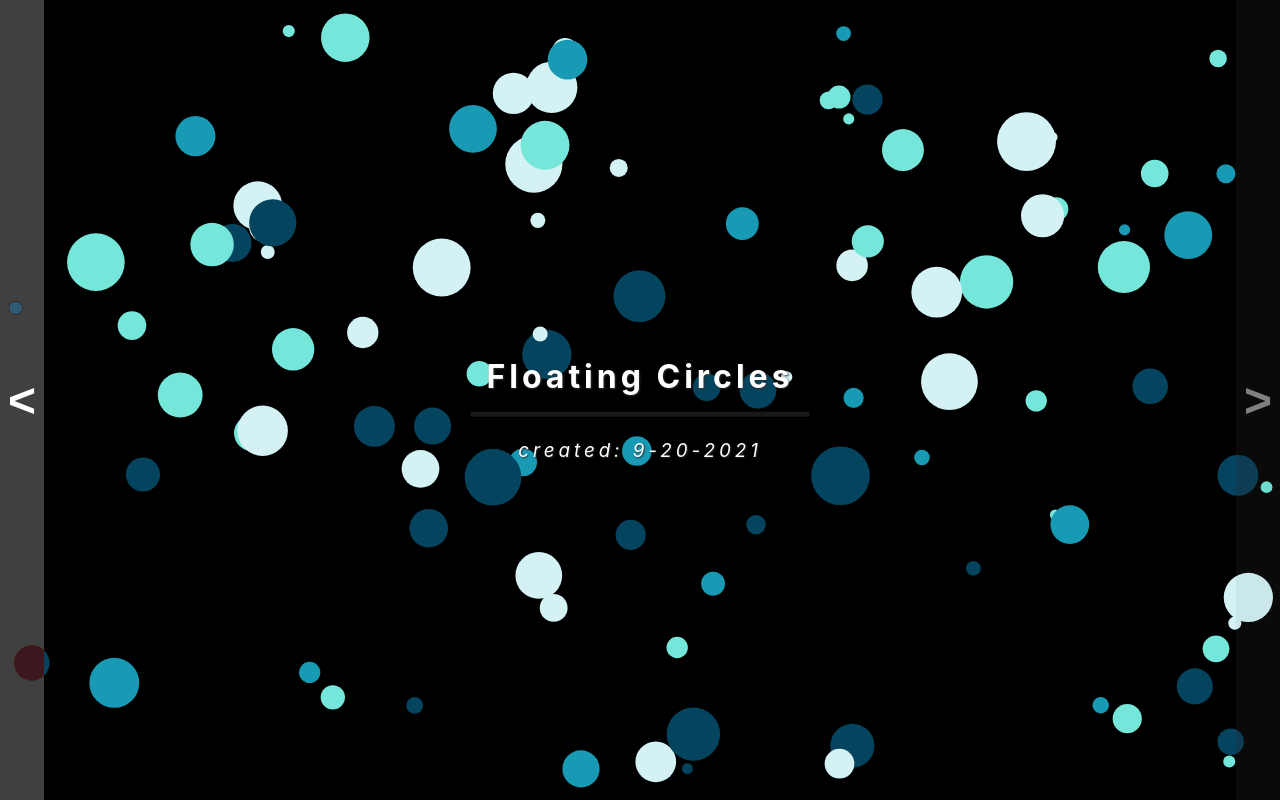
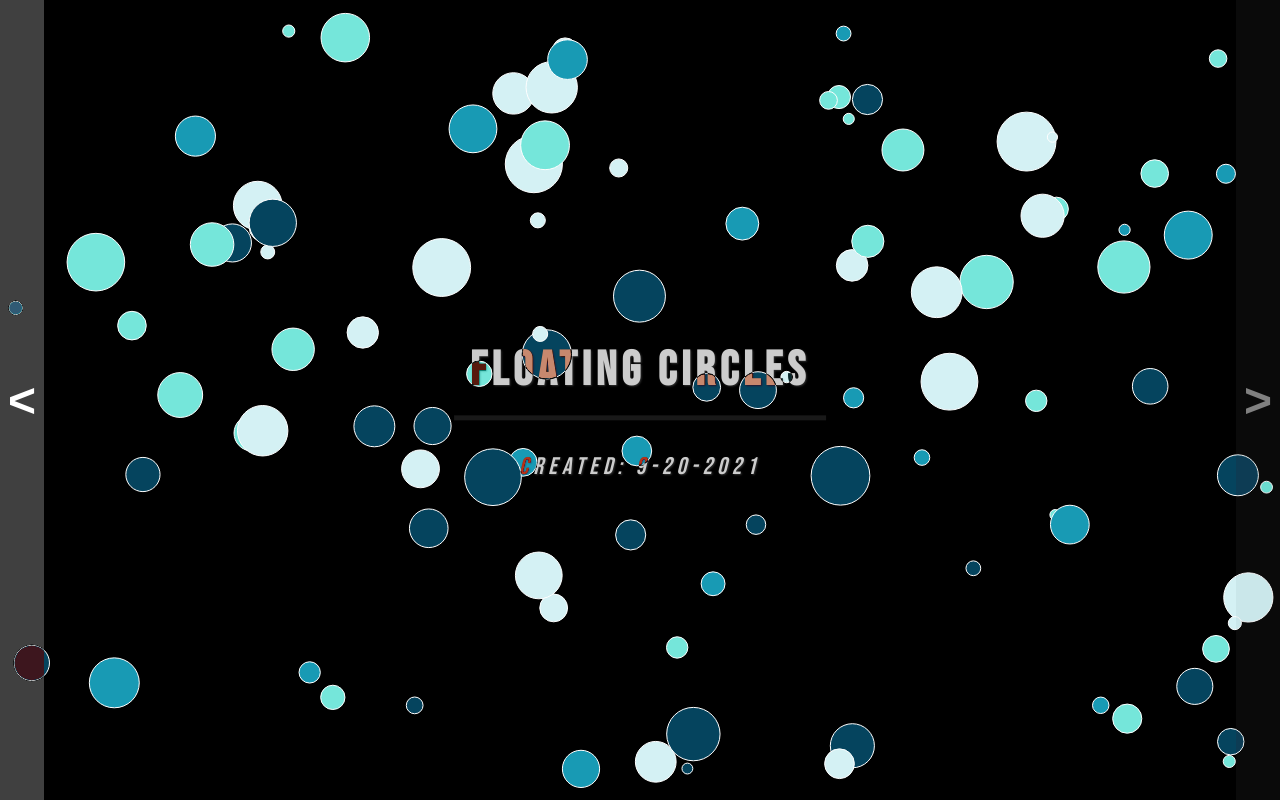
Before and after one commit to mlee138/animation-suite, a React (Create React App) app: page / in a window 1280 px wide. Built offline with nearby package versions, Linux system fonts and the light colour scheme.

Commit message:
updated font; new Text CSS; distance helper function

```diff
--- a/public/index.html
+++ b/public/index.html
@@ -24,6 +24,9 @@
       work correctly both with client-side routing and a non-root public URL.
       Learn how to configure a non-root public URL by running `npm run build`.
     -->
+    <link rel="preconnect" href="https://fonts.googleapis.com">
+    <link rel="preconnect" href="https://fonts.gstatic.com" crossorigin>
+    <link href="https://fonts.googleapis.com/css2?family=Bebas+Neue&display=swap" rel="stylesheet">
     <title>React App</title>
   </head>
   <body>
--- a/src/components/CanvasContainer.js
+++ b/src/components/CanvasContainer.js
@@ -2,18 +2,12 @@ import React from 'react';
 import styled from 'styled-components';
 
 function CanvasContainer({containerRef, title, date, theme="light", children}) {
-    let bgColor, fontColor;
-    if (theme === 'light'){
-        bgColor = 'white'
-        fontColor = 'black'
-    } else {
-        bgColor = 'black'
-        fontColor = 'white'
-    }
 
     return(
-        <Container style={{backgroundColor:bgColor}} ref={containerRef}>
-            <TextOverlay style={{color: fontColor}}>
+        <Container
+            style={theme==='light' ? {backgroundColor:'white'} : {backgroundColor:'black'}}
+            ref={containerRef}>
+            <TextOverlay>
                 <H1>{title}</H1>
                 <H3>created: {date}</H3>
             </TextOverlay>
@@ -35,8 +29,11 @@ const TextOverlay = styled.div`
     top: 50%;
     left: 50%;
     transform: translate(-50%, -50%);
+    font-family: 'Bebas Neue', cursive;
+    color: #ccc;
+    mix-blend-mode: difference;
 
-    letter-spacing: 4px;
+    letter-spacing: 5px;
     text-shadow: 1px 1px 2px #303030;
     text-align: center;
 `;
@@ -44,12 +41,13 @@ const TextOverlay = styled.div`
 const H1 = styled.h1`
     border-bottom: 5px solid #191919;
     padding: 1rem;
-
+    font-size: 3rem;
 `;
 
 const H3 = styled.h3`
     font-style: italic;
     font-weight: normal;
+    font-size: 1.5rem;
 `;
 
 
--- a/src/components/ConnectingLine.js
+++ b/src/components/ConnectingLine.js
@@ -1,5 +1,6 @@
 import React, { useEffect, useRef } from 'react';
 import CanvasContainer from './CanvasContainer';
+import { distance } from '../helper/distance';
 
 function ConnectingLine(){
     const canvasRef = useRef(null);
@@ -28,7 +29,7 @@ function ConnectingLine(){
         const draw = () => {
             //line
             ctx.beginPath();
-            const h = Math.sqrt( (mouse.x-width/2)**2 + (mouse.y-height/2)**2);
+            const h = distance(mouse.x, width/2, mouse.y, height/2);
             const thickness = 1000 / h;
             ctx.lineWidth = thickness > 60 ? 60 : thickness;
             ctx.lineCap = 'round';
--- a/src/components/MovingCircles.js
+++ b/src/components/MovingCircles.js
@@ -40,6 +40,8 @@ function MovingCircles(){
                 context.arc(this.x, this.y, this.r, 0, Math.PI *2);
                 context.fillStyle = this.color;
                 context.fill();
+                context.strokeStyle = 'white';
+                context.stroke();
                 context.closePath();
             }
 
--- /dev/null
+++ b/src/helper/distance.js
@@ -0,0 +1,5 @@
+export function distance(x1, x2, y1, y2){
+    const a = (x2 - x1)**2;
+    const b = (y2 - y1)**2;
+    return  Math.sqrt(a+b);
+}
```
